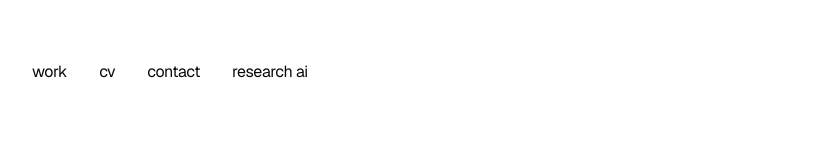
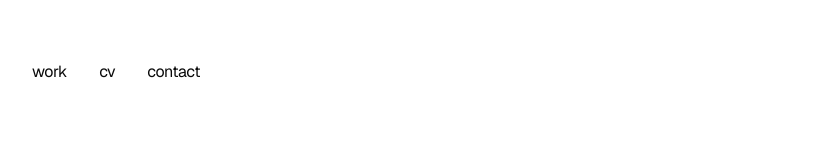
Before and after one commit to ZhiyaoShu/ZhiyaoShu.github.io, a Next.js app in the folder my-portfolio/: page /research in a window 1280 px wide. Shown: the top 160 px of the page, without its empty margins (224-1039 px from the left). Built offline with nearby package versions, Linux system fonts and the light colour scheme.

Commit message:
Update .gitignore to include package-lock.json

```diff
--- a/my-portfolio/app/components/nev.tsx
+++ b/my-portfolio/app/components/nev.tsx
@@ -11,9 +11,9 @@ const navItems = {
   "/contact": {
     name: "contact",
   },
-  "/zotero": {
-    name: "research ai",
-  },
+  // "/zotero": {
+  //   name: "bench",
+  // },
 };
 
 export function Navbar() {
--- a/my-portfolio/app/research/resumeData.tsx
+++ b/my-portfolio/app/research/resumeData.tsx
@@ -1,3 +1,4 @@
+import { url } from "inspector";
 import { describe } from "node:test";
 import { title } from "process";
 
@@ -67,6 +68,7 @@ export const resumeData = {
         "Thumb up or head down? The impact of upvote on social media self-efficacy",
       authors: "Zhiyao Shu",
       time: "Jan/2024",
+      url: "https://www.semanticscholar.org/paper/Thumb-up-or-Head-down-The-Impact-of-Upvote-on-Media-Shu/f66ec116f3cdb29722a853bea5e6d8c93ec6009d",
       pdf: "ZhiyaoShu - Thumb up or head down The impact of upvote on social media self-efficacy.pdf",
       abstract: "",
     },
```
Also changed, not shown: 1 other file (tests, documents, lock files or other folders).
